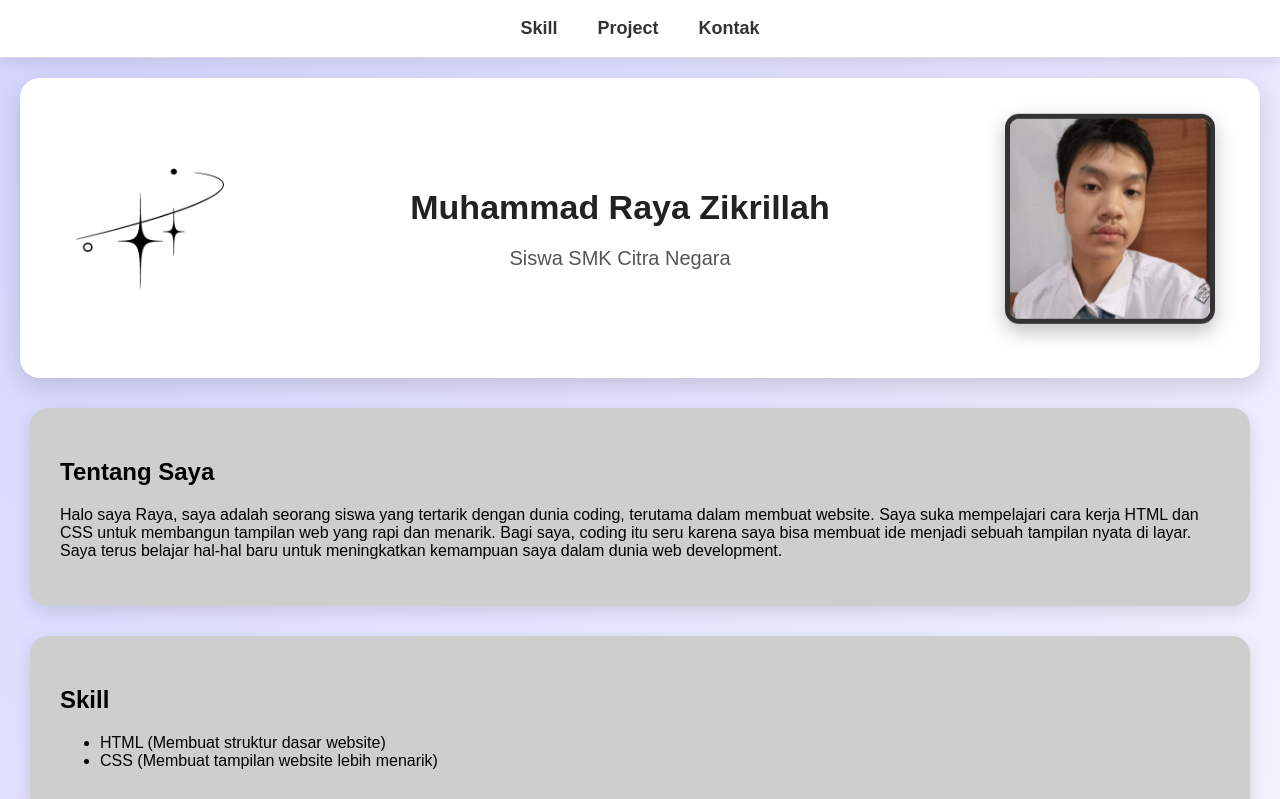
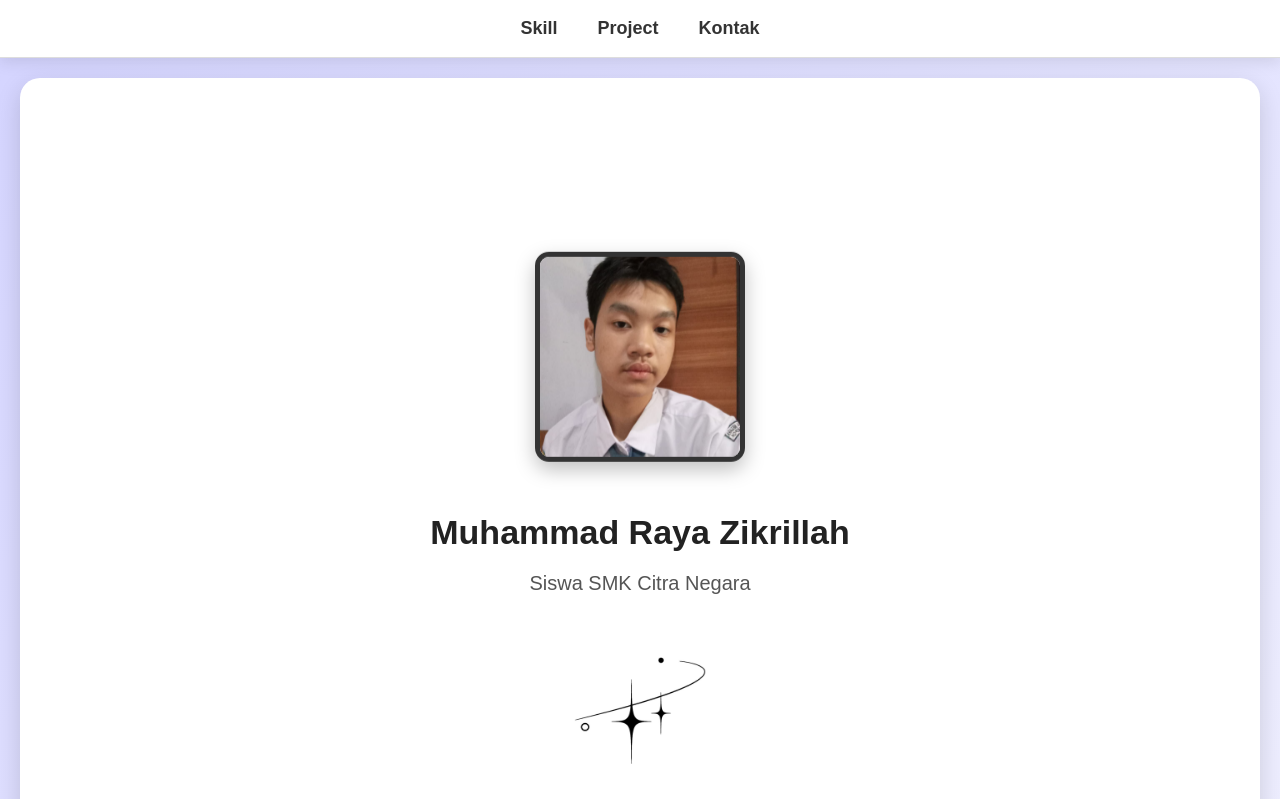
Before and after one commit to rayazikriii/Portofolio, a plain HTML site: page index.html in a window 1280 px wide. Shown: the top 799 px of the page. Drawn offline with Linux system fonts and the light colour scheme.

Commit message:
Update style.css

```diff
--- a/style.css
+++ b/style.css
@@ -33,11 +33,11 @@ body {
     transform: scale(1.1);
 }
 
-/* HEADER / HERO */
 .hero {
     display: flex;
-    justify-content: space-between;
+    flex-direction: column; /* vertical stack */
     align-items: center;
+    justify-content: center;
     padding: 45px;
     background: #ffffff;
     backdrop-filter: blur(10px);
@@ -45,13 +45,31 @@ body {
     margin: 20px;
     border-radius: 20px;
     animation: fadeIn 1s ease;
+    min-height: 100vh;
+}
+
+.hero img.profile-square {
+    order: 1; /* foto di atas */
+    margin-bottom: 20px;
+}
+
+.hero .title {
+    order: 2;
+    text-align: center;
+    margin-bottom: 20px;
+}
+
+.hero img.logo {
+    order: 3; /* logo di bawah */
+    width: 150px; /* bisa sesuaikan */
+    height: 150px;
 }
 
 .logo {
     width: 170px;
     height: 170px;
     object-fit: contain;
-    animation: pop 0.7s ease;
+    animation: pop 1s ease;
 }
 
 .profile-square {
```
